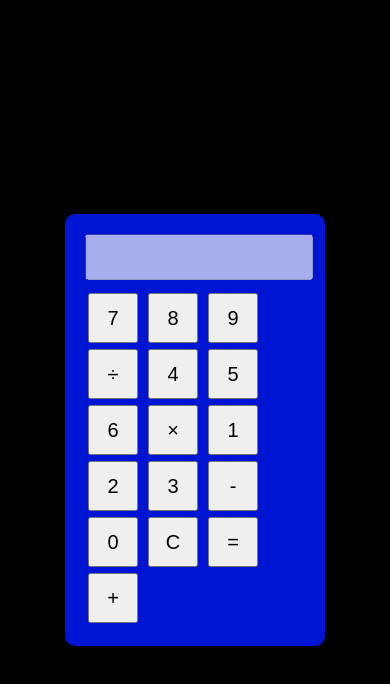
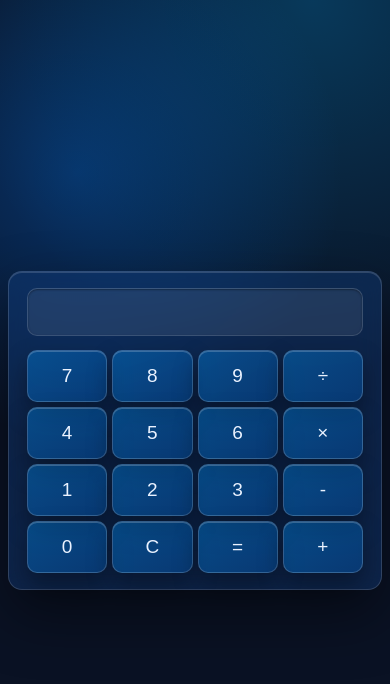
Before and after one commit to JasmineODaniel/CALit, a plain HTML site: page index.html in a window 390 px wide. Drawn offline with Linux system fonts and the light colour scheme.

Commit message:
Add basic styling and layout for CALit calculator

```diff
--- a/style.css
+++ b/style.css
@@ -3,28 +3,95 @@ body {
   justify-content: center;
   align-items: center;
   height: 100vh;
-  background: #000000;
+  background: radial-gradient(circle at 20% 20%, rgba(0, 122, 255, 0.3), transparent 35%),
+              radial-gradient(circle at 80% 0%, rgba(0, 174, 255, 0.25), transparent 40%),
+              #0a1224;
+  font-family: Arial, sans-serif;
+  box-sizing: border-box;
+}
+
+*, *::before, *::after {
+  box-sizing: inherit;
 }
 
 .calculator {
-  background: #0015d3;
-  padding: 20px;
-  border-radius: 10px;
-  width: 220px;
+  width: 280px;
+  max-width: 92vw;
+  padding: 18px;
+  border-radius: 16px;
+  background: rgba(21, 69, 140, 0.35);
+  box-shadow: 0 25px 60px rgba(0, 0, 0, 0.45), inset 0 1px 0 rgba(255, 255, 255, 0.15);
+  border: 1px solid rgba(255, 255, 255, 0.15);
+  backdrop-filter: blur(12px);
+  -webkit-backdrop-filter: blur(12px);
 }
 
 #display {
   width: 100%;
-  height: 40px;
-  font-size: 24px;
-  margin-bottom: 10px;
+  height: 52px;
+  font-size: 26px;
+  margin-bottom: 14px;
   text-align: right;
+  color: #eaf2ff;
+  background: rgba(255, 255, 255, 0.08);
+  border: 1px solid rgba(255, 255, 255, 0.12);
+  border-radius: 10px;
+  padding: 10px 12px;
+  box-shadow: inset 0 1px 2px rgba(0, 0, 0, 0.35);
+}
+
+.buttons {
+  display: grid;
+  grid-template-columns: repeat(4, 1fr);
+  gap: 6px;
 }
 
 button {
-  width: 50px;
-  height: 50px;
-  margin: 3px;
-  font-size: 20px;
+  width: 100%;
+  height: 56px;
+  font-size: 22px;
   cursor: pointer;
+  color: #eaf2ff;
+  background: linear-gradient(145deg, rgba(0, 149, 255, 0.35), rgba(0, 99, 198, 0.35));
+  border: 1px solid rgba(255, 255, 255, 0.18);
+  border-radius: 12px;
+  box-shadow: 0 12px 25px rgba(0, 0, 0, 0.35), inset 0 1px 0 rgba(255, 255, 255, 0.2);
+  transition: transform 0.12s ease, box-shadow 0.12s ease, background 0.12s ease;
+  margin: 0;
 }
+
+button:hover {
+  transform: translateY(-1px);
+  box-shadow: 0 14px 28px rgba(0, 0, 0, 0.4), inset 0 1px 0 rgba(255, 255, 255, 0.25);
+  background: linear-gradient(145deg, rgba(0, 174, 255, 0.45), rgba(0, 122, 210, 0.45));
+}
+
+button:active {
+  transform: translateY(1px);
+  box-shadow: 0 8px 18px rgba(0, 0, 0, 0.35), inset 0 2px 6px rgba(0, 0, 0, 0.25);
+}
+
+@media (max-width: 480px) {
+  .calculator {
+    width: 100%;
+    max-width: 380px;
+    padding: 16px 18px;
+    border-radius: 14px;
+  }
+
+  #display {
+    height: 48px;
+    font-size: 23px;
+    padding: 9px 12px;
+  }
+
+  .buttons {
+    gap: 5px;
+  }
+
+  button {
+    height: 52px;
+    font-size: 19px;
+    border-radius: 10px;
+  }
+}
```
